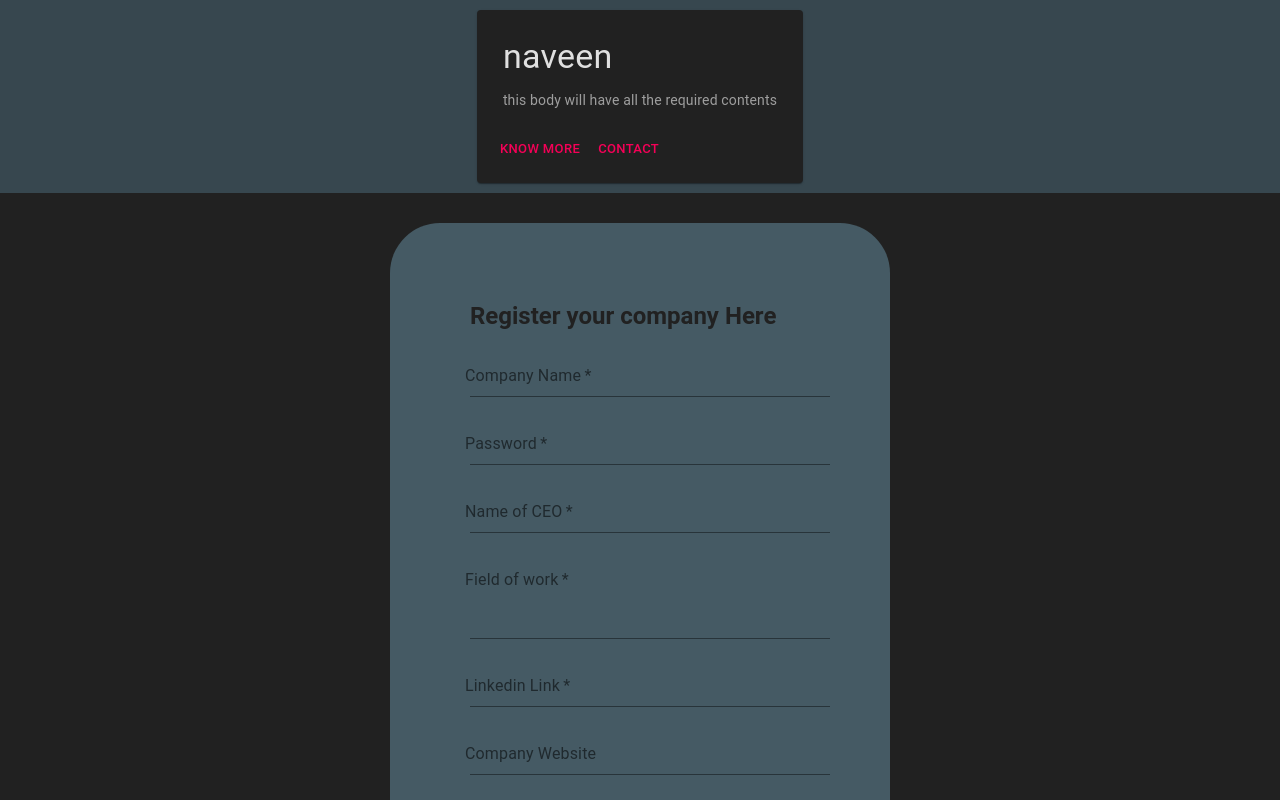
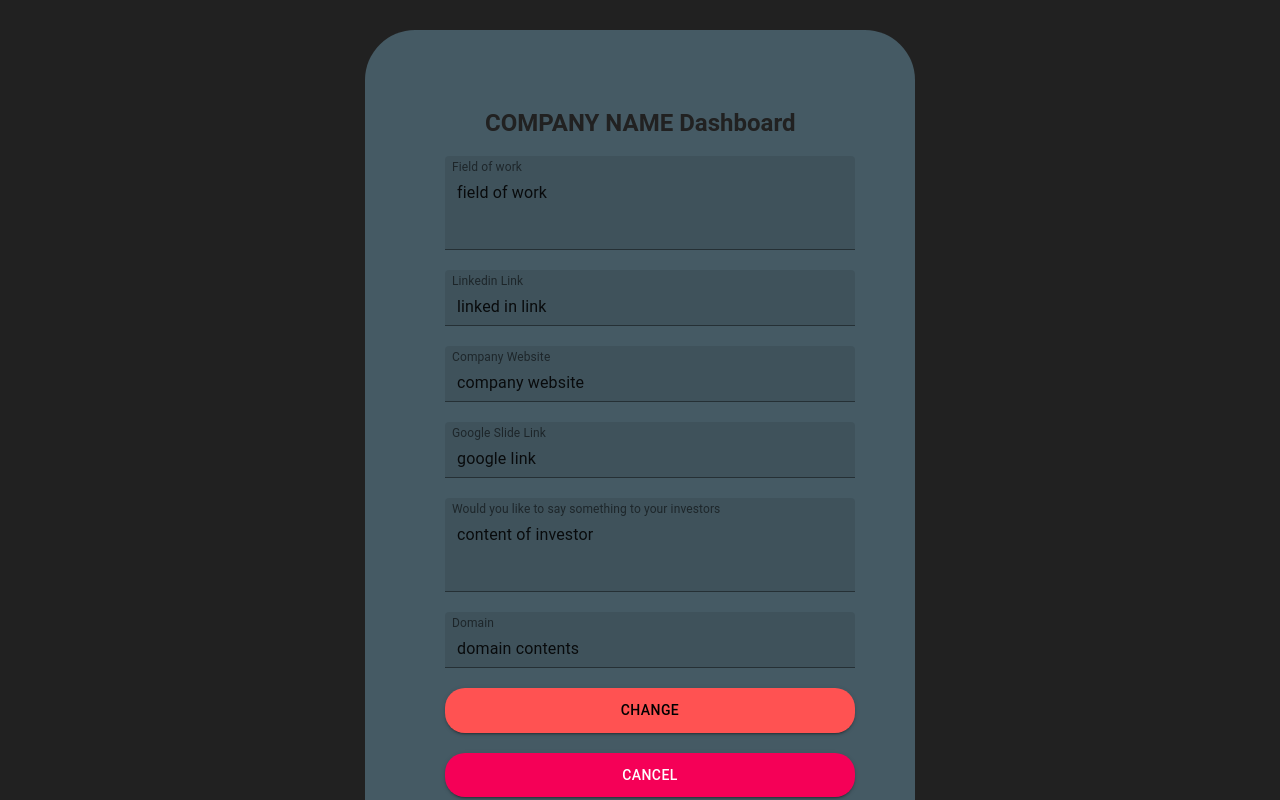
Before and after one commit to Unknown-team-cit/funding, a React (Create React App) app: page / in a window 1280 px wide. Shown: the top 800 px of the page. Built offline with nearby package versions, Linux system fonts and the light colour scheme.

Commit message:
'dashboardupdated'

```diff
--- a/src/App.js
+++ b/src/App.js
@@ -2,16 +2,20 @@ import { Grid } from '@material-ui/core';
 import './App.css';
 import Cards from './components/Card';
 import Contact from './components/Contact';
+import Dashboard from './components/Dashboard/Dashboard';
 import Register from './components/Register.jsx';
 
 function App() {
+
+  const details={CompanyName:'Company Name',Field:'field of work', Linkedin:'linked in link', Website:'company website', Ppt:'google link',InvestorContent:'content of investor', Domain:'domain contents'}
+
   return (
     <div>
       <Grid direction='row'  container justify='center'>
-
-      <Cards heading='naveen' body='this body will have all the required contents' />
+      <Dashboard details={details}  />
+      {/* <Cards heading='naveen' body='this body will have all the required contents' />
       <Register/>
-      <Contact/>
+      <Contact/> */}
       </Grid>
     </div>
   );
--- /dev/null
+++ b/src/components/Dashboard/Dashboard.jsx
@@ -0,0 +1,45 @@
+import React,{useState} from 'react';
+import { Button, Grid, Typography,TextField } from "@material-ui/core";
+import makeStyles from './DashboardStyle'
+
+function Dashboard({details}) {
+    const classes=makeStyles();
+    const [FormDetails, setFormDetails] = useState(details)
+
+
+    const onchangec=(e)=>{
+        // var name=console.log(e.target.name);
+        e.preventDefault();
+        setFormDetails({...FormDetails,[e.target.name]:e.target.value})
+
+    }
+
+    const onSubmit=(e)=>{
+        e.preventDefault();
+        console.log(FormDetails);
+
+    }
+    return (
+        <Grid className={classes.body} justify='center' container>
+            <Grid container spacing={3} justify='center' className={classes.grid} >
+
+            <form onSubmit={onSubmit}>
+            <Typography className={classes.header} variant='h5' gutterBottom>{details.CompanyName.toUpperCase()} Dashboard</Typography>
+
+                <TextField defaultValue={details.Field} name='FeildOfWork' onChange={onchangec} className={classes.textField} label='Field of work'  color="secondary" variant='filled' fullWidth  multiline rows={3}/>
+                <TextField defaultValue={details.Linkedin} name='Linkedin' onChange={onchangec} className={classes.textField} label='Linkedin Link'  color="secondary"  fullWidth  variant='filled' multiline  />
+                <TextField defaultValue={details.Website} name='CompanyWebsite' onChange={onchangec} className={classes.textField} label='Company Website'  color="secondary"  fullWidth variant='filled' multiline  />
+                <TextField defaultValue={details.Ppt} name='SlideLink' onChange={onchangec} className={classes.textField} label='Google Slide Link'  color="secondary" variant='filled'  fullWidth multiline />
+                <TextField defaultValue={details.InvestorContent} name='InvestorContent' onChange={onchangec} className={classes.textField} label='Would you like to say something to your investors' variant='filled'  color="secondary"  fullWidth multiline rows={3}/><br/>
+                <TextField defaultValue={details.Domain} name='Domain' onChange={onchangec} className={classes.textField} label='Domain'  color="secondary"  fullWidth variant='filled' multiline />
+                <Button  className={classes.Cbutton} color='primary' type='submit' variant='contained'>Change</Button>
+                <Button  className={classes.button} color='secondary'  variant='contained'>Cancel</Button>
+            </form>
+
+
+            </Grid>
+            </Grid>
+    )
+}
+
+export default Dashboard
--- /dev/null
+++ b/src/components/Dashboard/DashboardStyle.js
@@ -0,0 +1,51 @@
+import { makeStyles } from "@material-ui/core";
+
+export default makeStyles((theme)=>({
+    textField:{
+        margin:'5px',
+        padding:'5px',
+
+    },
+    body:{
+        backgroundColor:'#212121',
+        color:'#ed4b82'
+
+    },
+
+    grid:{
+        alignSelf:'center',
+        alignItems: 'center',
+        width: '550px',
+        padding: '70px',
+        border: '30px',
+        backgroundColor:'#455a64',
+        borderRadius:50,
+        margin:30,
+
+    },
+    button:{
+        alignSelf:'center',
+        width:'100%',
+        padding:'10px',
+        margin:'10px',
+        // backgroundColor:'#311b92',
+        borderRadius:20,
+        // color:'black'
+    },
+    Cbutton:{
+        alignSelf:'center',
+        width:'100%',
+        padding:'10px',
+        margin:'10px',
+        backgroundColor:'#ff5252',
+        borderRadius:20,
+        color:'black'
+    },
+    header:{
+        color:'#212121',
+        fontWeight:'bold',
+        margin:'7px',
+        marginLeft:'50px'
+
+    }
+}))
```
